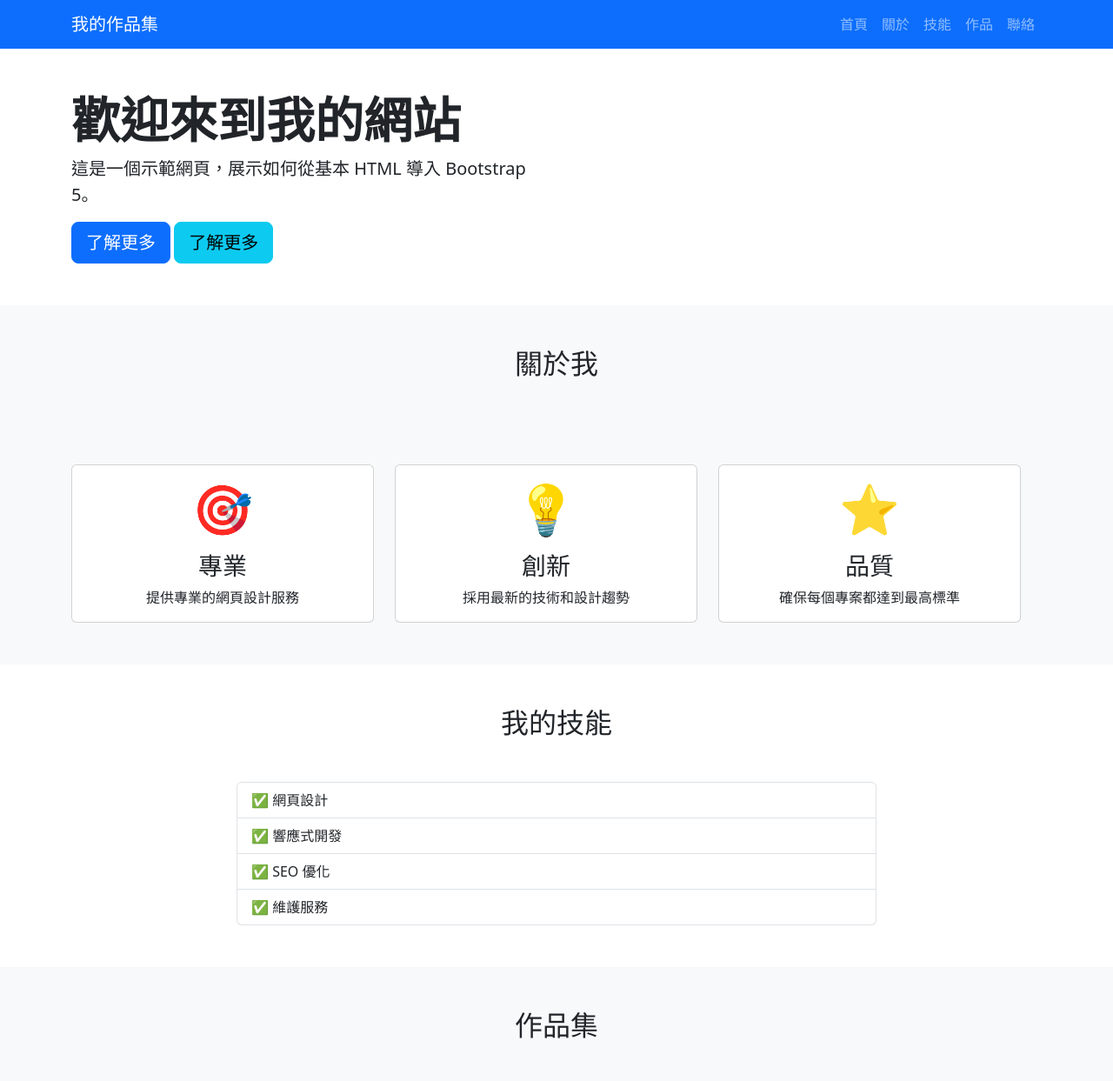
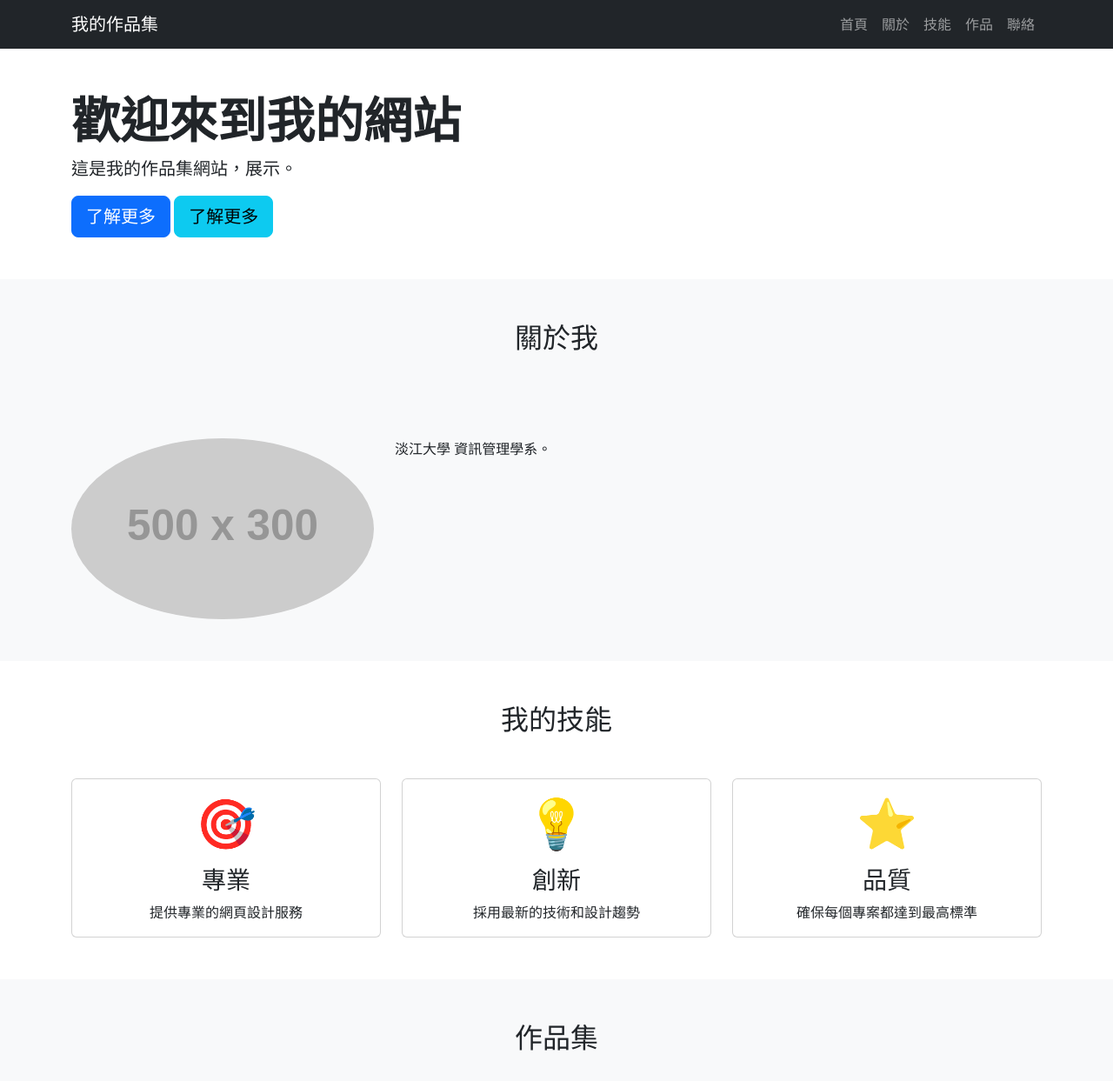
Before and after one commit to PUyifei/114_tkuim_web, a plain HTML site: page 1013/portfolio.html in a window 1280 px wide. Shown: the top 1243 px of the page at 87% size. Drawn offline with nearby package versions, Linux system fonts and the light colour scheme; placeholder pictures from the web are drawn by us.

Commit message:
test_BStr

```diff
--- a/1013/portfolio.html
+++ b/1013/portfolio.html
@@ -17,7 +17,7 @@
 
 <body>
     <!-- 1. 導航列 -->
-    <nav class="navbar navbar-expand-lg navbar-dark bg-primary">
+    <nav class="navbar navbar-expand-lg navbar-dark bg-dark">
         <div class="container">
             <a class="navbar-brand" href="#">我的作品集</a>
             <button class="navbar-toggler" type="button" data-bs-toggle="collapse" data-bs-target="#navbarNav">
@@ -52,7 +52,7 @@
                 <div class="col-lg-6">
                     <h1 class="display-4 fw-bold">歡迎來到我的網站</h1>
                     <p class="lead">
-                        這是一個示範網頁，展示如何從基本 HTML 導入 Bootstrap 5。
+                        這是我的作品集網站，展示。
                     </p>
                     <button class="btn btn-primary btn-lg">了解更多</button>
                     <button class="btn btn-info btn-lg">了解更多</button>
@@ -66,6 +66,25 @@
         <div class="container">
             <h2 class="text-center mb-5">關於我</h2>
             <div class="row align-items-center">
+                <div class="row g-4">
+                    <div class="col-lg-4">
+                        <img src="https://via.placeholder.com/500x300" class="img-fluid rounded-circle"
+                            alt="Hero Image">
+                    </div>
+                    <div class="col-md-4">
+                        <p class="text-start fw-light fs-6">
+                            淡江大學 資訊管理學系。
+                        </p>
+                    </div>
+                </div>
+            </div>
+        </div>
+    </section>
+
+    <!-- 4. 技能展示 -->
+    <section id="skills" class="py-5">
+        <div class="container">
+            <h2 class="text-center mb-5">我的技能</h2>
             <div class="row g-4">
                 <div class="col-md-4">
                     <div class="card h-100 text-center">
@@ -93,24 +112,6 @@
                             <p class="card-text">確保每個專案都達到最高標準</p>
                         </div>
                     </div>
-                    </div>
-                </div>
-            </div>
-        </div>
-    </section>
-
-    <!-- 4. 技能展示 -->
-    <section id="skills" class="py-5">
-        <div class="container">
-            <h2 class="text-center mb-5">我的技能</h2>
-            <div class="row">
-                <div class="col-lg-8 mx-auto">
-                    <ul class="list-group">
-                        <li class="list-group-item">✅ 網頁設計</li>
-                        <li class="list-group-item">✅ 響應式開發</li>
-                        <li class="list-group-item">✅ SEO 優化</li>
-                        <li class="list-group-item">✅ 維護服務</li>
-                    </ul>
                 </div>
             </div>
         </div>
```
Lines whose indentation alone changed are shown as unchanged.
